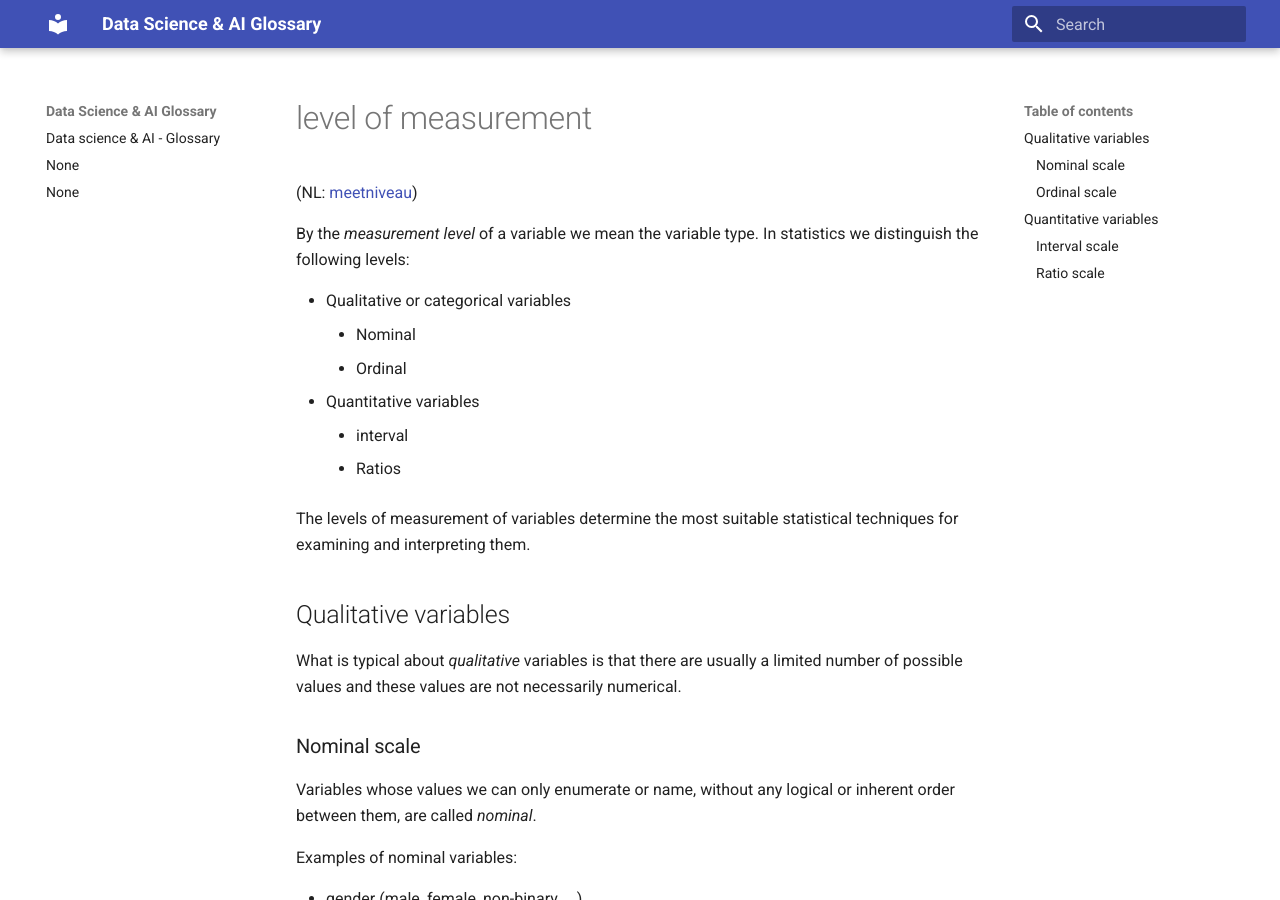
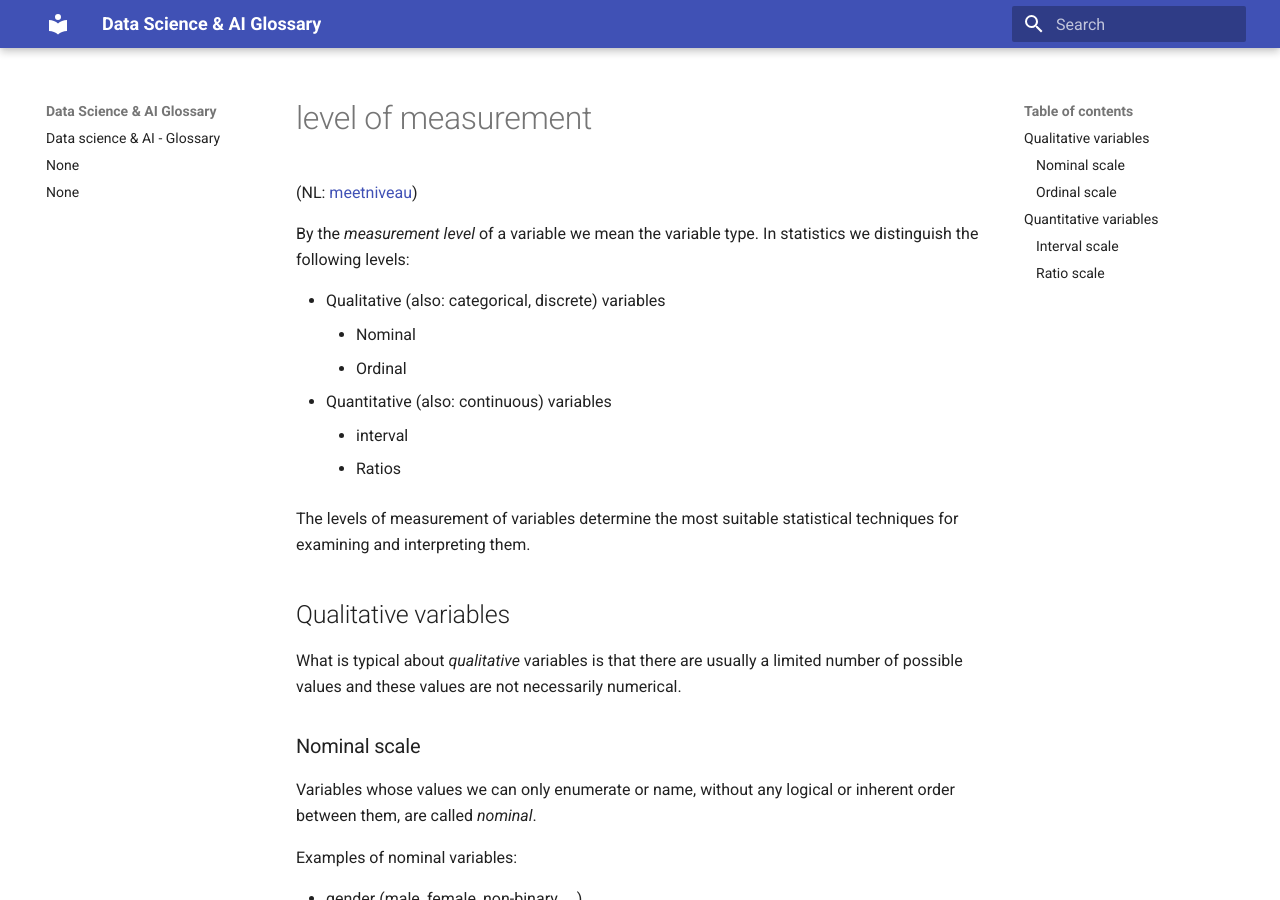
Before and after one commit to HoGentTIN/dsai-glossary, an MkDocs documentation site: the page built from docs/en/level-of-measurement.md, in a window 1280 px wide and 900 px high. Built offline with MkDocs 1.6.1 and Material for MkDocs 9.7.7, drawn with Linux system fonts in a browser that asks for light colours.

```diff
--- a/docs/en/level-of-measurement.md
+++ b/docs/en/level-of-measurement.md
@@ -4,10 +4,10 @@
 
 By the *measurement level* of a variable we mean the variable type. In statistics we distinguish the following levels:
 
-- Qualitative or categorical variables
+- Qualitative (also: categorical, discrete) variables
     - Nominal
     - Ordinal
-- Quantitative variables
+- Quantitative (also: continuous) variables
     - interval
     - Ratios
 
```
Also changed, not shown: docs/nl/meetniveau.md (+2 -2 lines).
